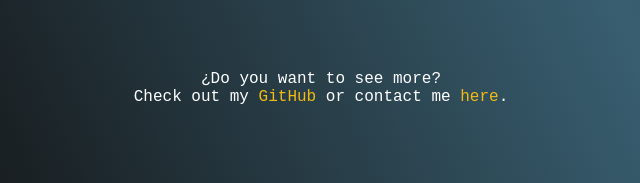
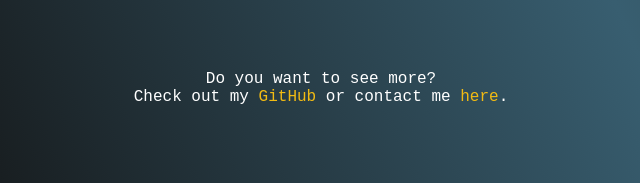
Before and after one commit to PedroMG4/myportfolio, a plain HTML site: page portfolio.html in a window 1280 px wide. Shown: the part 940-1123 px from the top of the page, 319-959 px from the left. Drawn offline with nearby package versions, Linux system fonts and the light colour scheme.

Commit message:
error gramatica arreglado

```diff
--- a/portfolio.html
+++ b/portfolio.html
@@ -97,7 +97,7 @@
 
     <!-- CTA FINAL -->
     <section class="portfolio-cta">
-        <p>¿Do you want to see more?<br>
+        <p>Do you want to see more?<br>
             Check out my <a href="https://github.com/PedroMG4" target="_blank">GitHub</a> or contact me <a
                 href="contactMe.html">here</a>.</p>
     </section>
```
